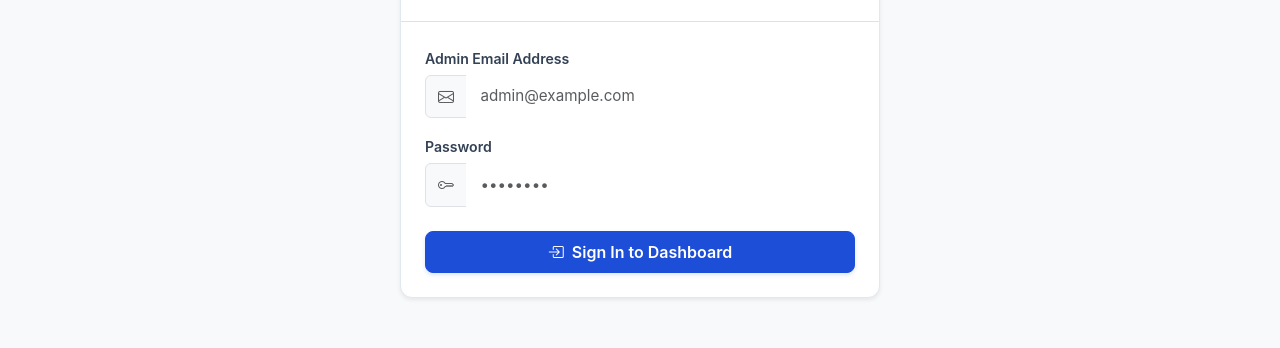
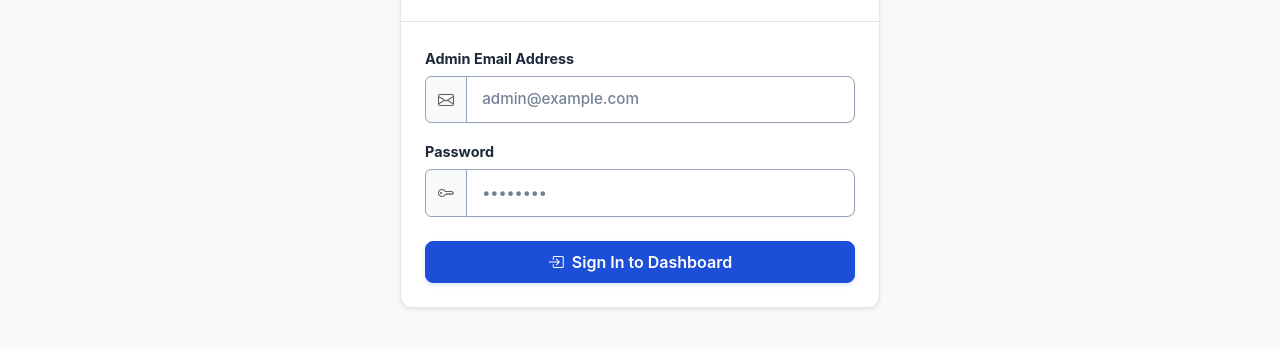
Before and after one commit to ragulkumar1116-source/TAMIL-NADU-STUDENT-LAPTOP-SCHEME, a plain HTML site: page admin.html in a window 1280 px wide. Shown: the part 364-712 px from the top of the page. Drawn offline with nearby package versions, Linux system fonts and the light colour scheme; no server answers.

Commit message:
Add files via upload

```diff
--- a/css/style.css
+++ b/css/style.css
@@ -16,6 +16,7 @@
   --slate-600: #475569;
   --slate-500: #64748b;
   --slate-400: #94a3b8;
+  --slate-300: #cbd5e1;
   --slate-200: #e2e8f0;
   --slate-100: #f1f5f9;
   --slate-50: #f8fafc;
@@ -449,30 +450,59 @@ main {
 }
 
 /* --------------------------------------------------------------------------
-   Forms
+   Forms & Visible Typing Area
    -------------------------------------------------------------------------- */
 .form-label {
-  font-weight: 600;
-  font-size: 0.88rem;
-  color: var(--slate-700);
-  margin-bottom: 0.35rem;
+  font-weight: 700;
+  font-size: 0.9rem;
+  color: var(--slate-800);
+  margin-bottom: 0.4rem;
 }
 
 .form-control, .form-select {
   border-radius: 8px;
-  border: 1px solid var(--slate-300);
-  padding: 0.65rem 0.9rem;
+  border: 1.5px solid #94a3b8 !important;
+  background-color: #ffffff !important;
+  color: #0f172a !important;
+  padding: 0.7rem 0.95rem;
   font-size: 0.95rem;
+  font-weight: 500;
+  box-shadow: 0 1px 2px rgba(15, 23, 42, 0.05);
+  transition: border-color 0.15s ease-in-out, box-shadow 0.15s ease-in-out;
+}
+
+.form-control:hover, .form-select:hover {
+  border-color: #475569 !important;
 }
 
 .form-control:focus, .form-select:focus {
-  border-color: var(--primary-blue-light);
-  box-shadow: 0 0 0 3px rgba(37, 99, 235, 0.15);
+  border-color: #1d4ed8 !important;
+  background-color: #ffffff !important;
+  color: #0f172a !important;
+  box-shadow: 0 0 0 3px rgba(29, 78, 216, 0.2) !important;
+  outline: none;
+}
+
+.form-control::placeholder {
+  color: #64748b !important;
+  opacity: 0.9;
+}
+
+.input-group-text {
+  border: 1.5px solid #94a3b8 !important;
+  background-color: #f1f5f9;
+  color: #1e293b;
+  font-weight: 600;
+}
+
+textarea.form-control {
+  min-height: 85px;
 }
 
 .form-control[readonly], .form-control:disabled {
-  background-color: var(--slate-100);
-  color: var(--slate-600);
+  background-color: var(--slate-100) !important;
+  color: var(--slate-600) !important;
+  border-color: #cbd5e1 !important;
   cursor: not-allowed;
 }
 
```
Also changed, not shown: index.html (+1 -1 lines).
